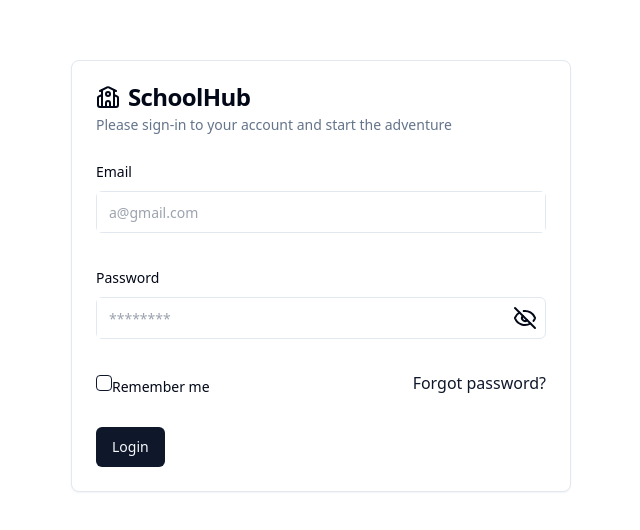
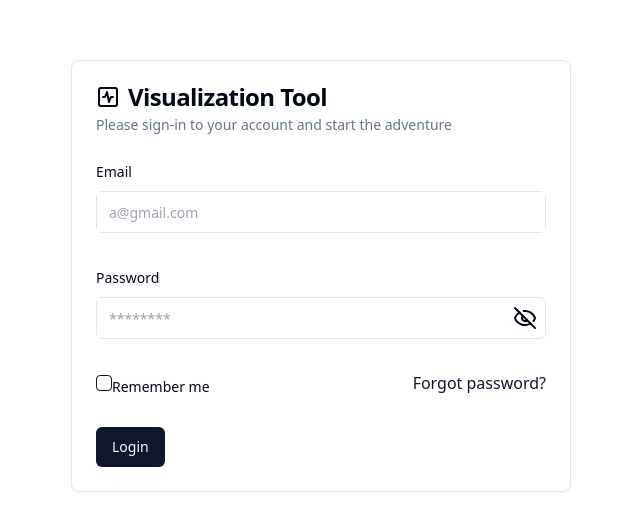
Before and after one commit to LongNgd/COS40006-G1B, a React (Vite) app in the folder frontend/: page /login in a window 1280 px wide. Shown: the part 124-654 px from the top of the page, without its empty margins (319-959 px from the left). Built offline with nearby package versions, Linux system fonts and the light colour scheme.

Commit message:
update login form

```diff
--- a/frontend/src/components/Login/LoginForm.tsx
+++ b/frontend/src/components/Login/LoginForm.tsx
@@ -1,40 +1,53 @@
-import { useForm } from "react-hook-form";
-import { zodResolver } from "@hookform/resolvers/zod";
-import { useNavigate } from "@tanstack/react-router";
-import { z } from "zod";
+import { useForm } from 'react-hook-form'
+import { zodResolver } from '@hookform/resolvers/zod'
+import { useNavigate } from '@tanstack/react-router'
+import { z } from 'zod'
 
-import { loginSchema } from "./login.validation";
-import { useAuth } from "../../hooks/useAuth.hook";
-import { LucideSchool } from "lucide-react";
-import { Card, CardContent, CardDescription, CardHeader, CardTitle } from "../ui/card";
-import { Form, FormControl, FormField, FormItem, FormLabel, FormMessage } from "../ui/form";
-import { Input } from "../ui/input";
-import { PasswordInput } from "../ui/password-input";
-import { Checkbox } from "../ui/checkbox";
-import { Button } from "../ui/button";
+import { loginSchema } from './login.validation'
+import { useAuth } from '../../hooks/useAuth.hook'
+import { LucideActivitySquare } from 'lucide-react'
+import {
+  Card,
+  CardContent,
+  CardDescription,
+  CardHeader,
+  CardTitle,
+} from '../ui/card'
+import {
+  Form,
+  FormControl,
+  FormField,
+  FormItem,
+  FormLabel,
+  FormMessage,
+} from '../ui/form'
+import { Input } from '../ui/input'
+import { PasswordInput } from '../ui/password-input'
+import { Checkbox } from '../ui/checkbox'
+import { Button } from '../ui/button'
 
 const LoginForm = () => {
-  const navigate = useNavigate();
-  const { signIn } = useAuth();
+  const navigate = useNavigate()
+  const { signIn } = useAuth()
 
   const form = useForm<z.infer<typeof loginSchema>>({
     resolver: zodResolver(loginSchema),
     defaultValues: {
-      email: "",
-      password: "",
+      email: '',
+      password: '',
     },
-  });
+  })
 
   const onSubmit = (values: z.infer<typeof loginSchema>) => {
-    signIn();
-    navigate({ to: "/dashboard" });
-    console.log(values);
-  };
+    signIn()
+    navigate({ to: '/dashboard' })
+    console.log(values)
+  }
 
   return (
     <Card className="w-[500px]">
       <CardHeader>
-        <CardTitle suffix={<LucideSchool />}>SchoolHub</CardTitle>
+        <CardTitle suffix={<LucideActivitySquare />}>Visualization Tool</CardTitle>
         <CardDescription>
           Please sign-in to your account and start the adventure
         </CardDescription>
@@ -49,10 +62,7 @@ const LoginForm = () => {
                 <FormItem>
                   <FormLabel>Email</FormLabel>
                   <FormControl>
-                    <Input
-                      placeholder="a@gmail.com"
-                      {...field}
-                    />
+                    <Input placeholder="a@gmail.com" {...field} />
                   </FormControl>
                   <FormMessage />
                 </FormItem>
@@ -87,7 +97,7 @@ const LoginForm = () => {
         </Form>
       </CardContent>
     </Card>
-  );
-};
+  )
+}
 
-export default LoginForm;
+export default LoginForm
```
